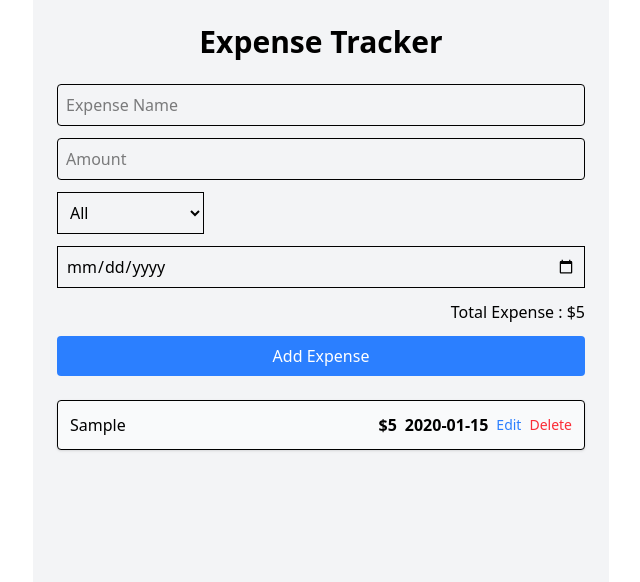
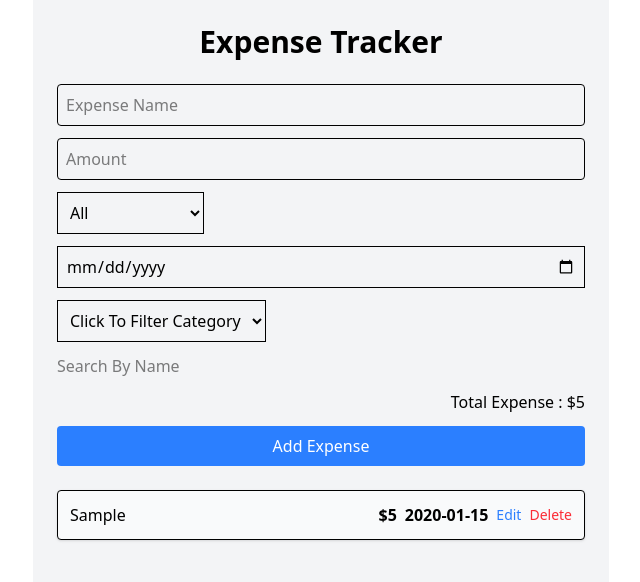
Before and after one commit to IblameNavin/ExpenseTacker-App, a React (Vite) app: page / in a window 1280 px wide. Both pictures are taken after typing "Sample", "5", "2020-01-15" into the empty fields and a click on the button "Add Expense". Shown: the top 582 px of the page, without its empty margins (319-959 px from the left). Built offline with nearby package versions, Linux system fonts and the light colour scheme.

Commit message:
Completed today's code session

```diff
--- a/src/App.jsx
+++ b/src/App.jsx
@@ -15,7 +15,8 @@ const App = () => {
   const [date, setDate] = useState("")
   const [editCategory, setEditCategory] = useState("")
   const [editDate, setEditDate] = useState("")
-
+  const [filterCategory, setFilterCategory] = useState("")
+  const [filterName, setFilterName] = useState("")
 
 
   const handleOnChangeName = (e)=>{
@@ -82,18 +83,26 @@ const cancelEdit = ()=>{
     return sum + Number(exp.amount)
   }, 0)
 
+
  useEffect(() => {
    localStorageSetItem(expenses)
  }, [expenses])
 
 
+const filteredExpenses = expenses.filter((exp)=>{
+  const matchCategory =  !filterCategory || exp.category === filterCategory
+  const matchName = !filterName || exp.name.toLowerCase().includes(filterName.toLowerCase())
+
+  return matchCategory && matchName
+})
+
   return (
     <div className="max-w-xl mx-auto p-6 bg-gray-100 min-h-screen">
       <h1 className="text-3xl font-bold mb-6 text-center">Expense Tracker</h1>
 
-      <ExpenseForm handleOnChangeName = {handleOnChangeName} handleOnChangeAmount = {handleOnChangeAmount} addName = {addName} addAmount = {addAmount} addExpense = {addExpense} editExpId = {editExpId} expenses = {expenses} editName = {editName} editAmount = {editAmount} setEditName = {setEditName} setEditAmount = {setEditAmount} saveEdit = {saveEdit} totalExpense = {totalExpense} selectCategory = {selectCategory} date = {date} setSelectCategory = {setSelectCategory} setDate = {setDate} setEditCategory = {setEditCategory} setEditDate = {setEditDate} editCategory = {editCategory} editDate = {editDate} />
+      <ExpenseForm handleOnChangeName = {handleOnChangeName} handleOnChangeAmount = {handleOnChangeAmount} addName = {addName} addAmount = {addAmount} addExpense = {addExpense} editExpId = {editExpId} expenses = {expenses} editName = {editName} editAmount = {editAmount} setEditName = {setEditName} setEditAmount = {setEditAmount} saveEdit = {saveEdit} totalExpense = {totalExpense} selectCategory = {selectCategory} date = {date} setSelectCategory = {setSelectCategory} setDate = {setDate} setEditCategory = {setEditCategory} setEditDate = {setEditDate} editCategory = {editCategory} editDate = {editDate} setFilterCategory = {setFilterCategory} setFilterName = {setFilterName} />
 
-      <ExpenseList  expenses = {expenses}  deleteTheExpense = {deleteTheExpense} startEditing = {startEditing} saveEdit = {saveEdit} editExpId = {editExpId} cancelEdit = {cancelEdit}/>
+      <ExpenseList  expenses = {filteredExpenses}  deleteTheExpense = {deleteTheExpense} startEditing = {startEditing} saveEdit = {saveEdit} editExpId = {editExpId} cancelEdit = {cancelEdit}/>
     </div>
   );
 };
--- a/src/components/ExpenseForm.jsx
+++ b/src/components/ExpenseForm.jsx
@@ -1,6 +1,6 @@
 import React from "react";
 
-const ExpenseForm = ({handleOnChangeName, handleOnChangeAmount, addName, addAmount, addExpense, editExpId, editName , editAmount, setEditName, setEditAmount, totalExpense,expenses, selectCategory, setSelectCategory, setDate, setEditDate, setEditCategory, editCategory, editDate}) => {
+const ExpenseForm = ({handleOnChangeName, handleOnChangeAmount, addName, addAmount, addExpense, editExpId, editName , editAmount, setEditName, setEditAmount, totalExpense,expenses, selectCategory, setSelectCategory, setDate, setEditDate, setEditCategory, editCategory, editDate, setFilterCategory, setFilterName, date}) => {
 
  const handleSubmit = (e)=>{
   e.preventDefault()
@@ -54,7 +54,29 @@ const ExpenseForm = ({handleOnChangeName, handleOnChangeAmount, addName, addAmou
 
 
         {/* INPUT FOR SHOWING DATE */}
-     <input type="date" className="border p-2" value={editExpId != null ? editDate : setEditDate } onChange={(e)=>{editExpId != null ? setEditDate(e.target.value) : setDate(e.target.value)}}/>
+     <input type="date" className="border p-2" value={editExpId != null ? editDate : date } onChange={(e)=>{editExpId != null ? setEditDate(e.target.value) : setDate(e.target.value)}}/>
+
+
+     {/* SEARCH CATEGORY  */}
+     {expenses.length > 0 &&
+      <div className="">
+      <select name="" id="" className="border p-2" onChange={(e)=>setFilterCategory(e.target.value)} >
+        <option value="">Click To Filter Category</option>
+        <option value="Food">Food</option>
+        <option value="Entertainment">Entertainment</option>
+        <option value="Travelling">Travelling</option>
+        <option value="Clothes">Clothes</option>
+        <option value="Furniture">Furniture</option>
+        <option value="Skincare">Skincare</option>
+      </select>
+     </div>
+     }
+
+     {/* SEARCH FROM NAME  */}
+     {expenses.length > 0 &&
+     <input placeholder="Search By Name" type="text" onChange={(e)=>setFilterName(e.target.value)} />
+     }
+
 
 
          {/* UI FOR TOTAL EXPENSE  */}
```
